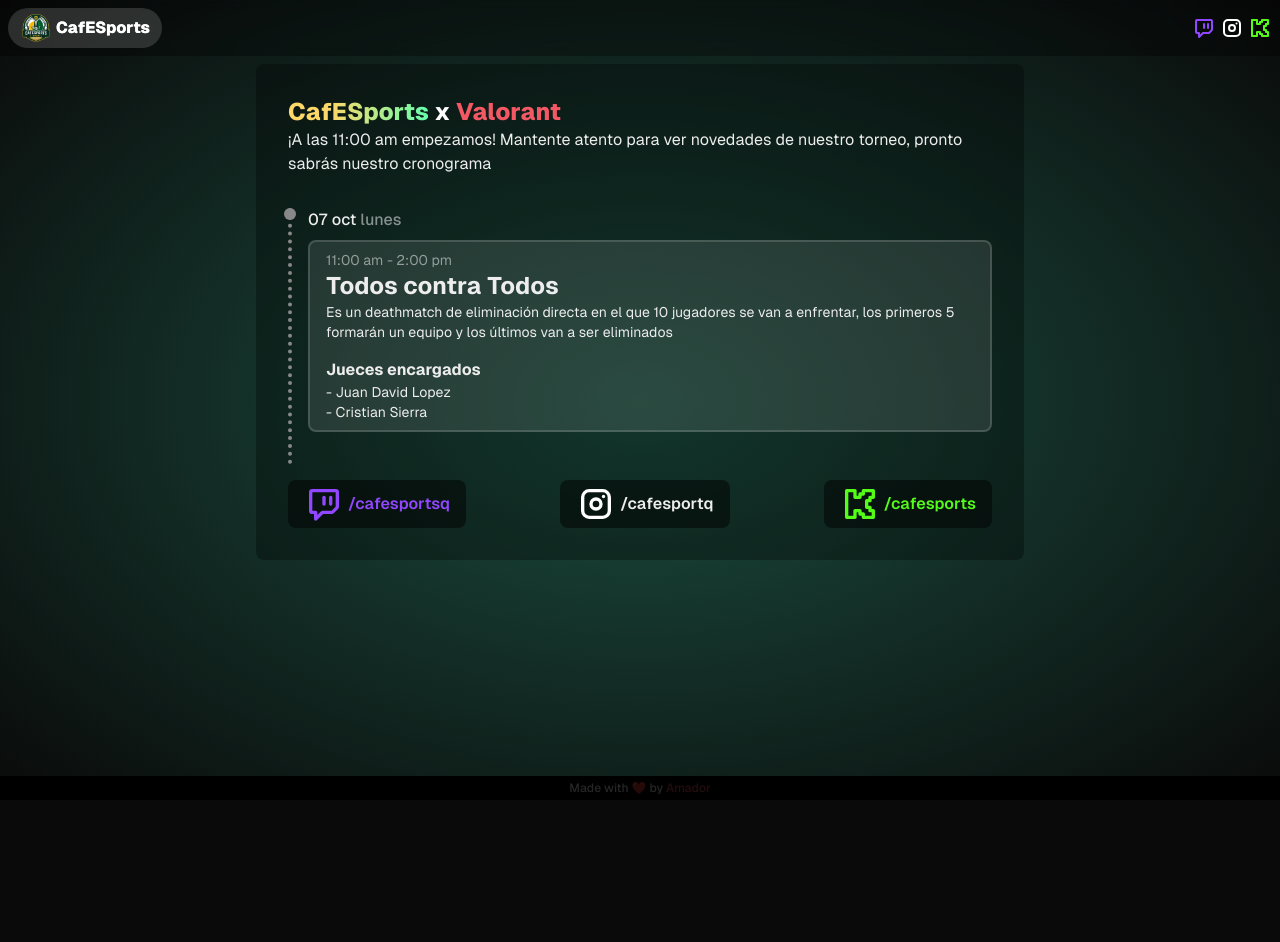
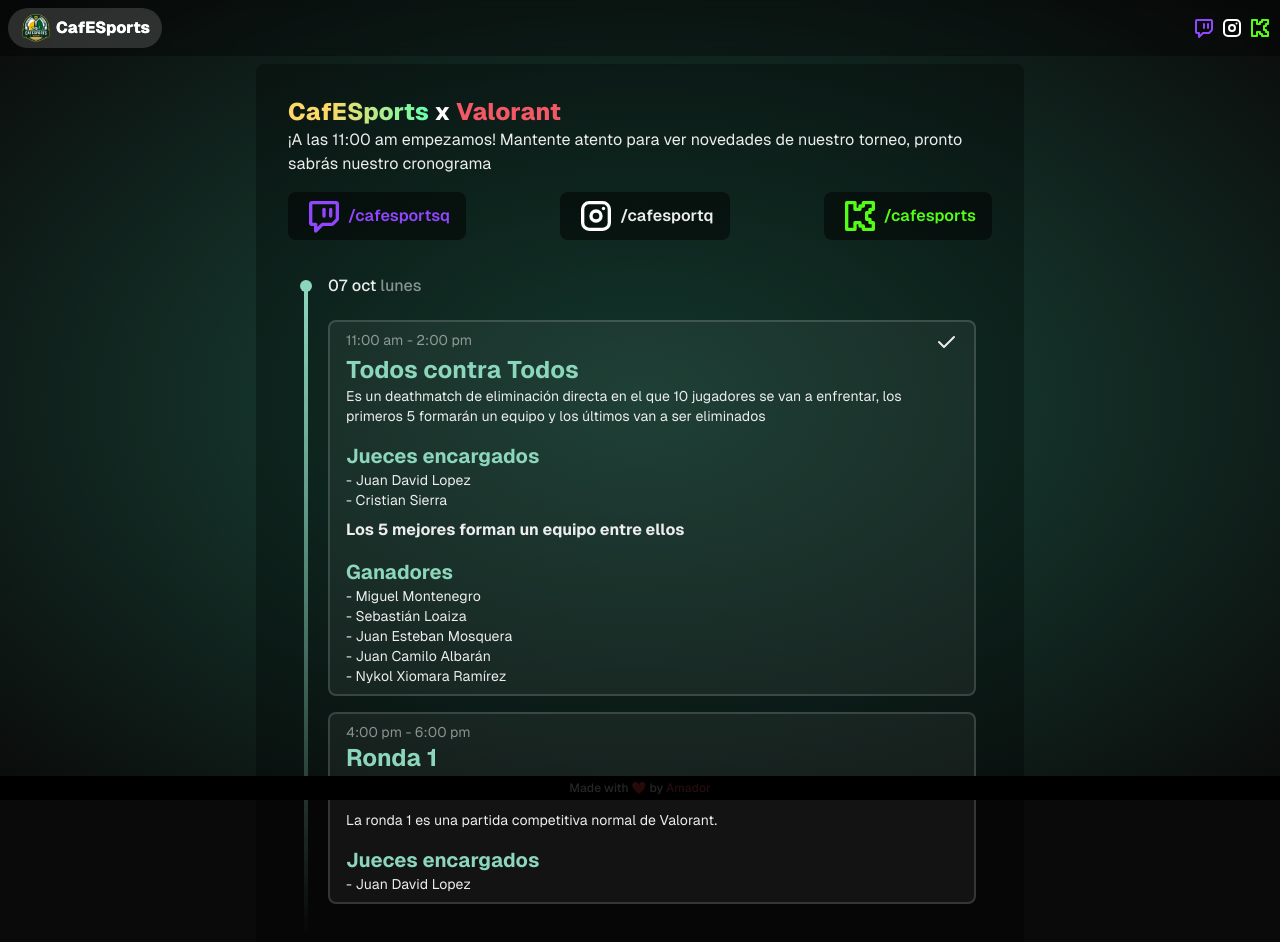
Before and after one commit to odiador/cafesports, a Next.js app: page /valorant in a window 1280 px wide. Shown: the top 942 px of the page. Before the commit the page ends 800 px from the top, so only its background shows below. Built offline with nearby package versions, Linux system fonts and the light colour scheme.

Commit message:
Update calendar :)

```diff
--- a/app/valorant/page.tsx
+++ b/app/valorant/page.tsx
@@ -16,7 +16,6 @@
                     <strong className={`font-extrabold bg-clip-text text-transparent to-[#f45865] via-50% bg-[#f45865] from-[#ff9e9e]`}>{valorantInfo.title}</strong>
                 </p>
                 <p>{valorantInfo.description}</p>
-                <Cronograma/>
                 <div className="flex mt-4 gap-2 justify-between flex-col sm:flex-row items-center w-full">
                     <Link className="flex gap-1 items-center px-4 bg-black/50 py-1 group hover:scale-110 transition-all rounded-lg w-fit" href={"https://www.twitch.tv/cafesportsq"}>
                         <IconBrandTwitch className="text-[#9146ff] size-10 transition-all" />
@@ -31,6 +30,7 @@
                         <h1 className="text-[#53fd18] font-semibold">{"/cafesports"}</h1>
                     </Link>
                 </div>
+                <Cronograma />
             </motion.div>
         </motion.div>)
 }
--- a/components/ui/cronogram.tsx
+++ b/components/ui/cronogram.tsx
@@ -1,30 +1,89 @@
+import { IconCheck } from "@tabler/icons-react";
+
 const Cronograma = () => {
-    return (<div className="mt-8" key={"cronogram"}>
-        <CalendarItem
-            key={"deathmatch"}
-            date="07 oct"
-            description="Es un deathmatch de eliminación directa en el que 10 jugadores se van a enfrentar, los primeros 5 formarán un equipo y los últimos van a ser eliminados"
-            judges={["- Juan David Lopez", "- Cristian Sierra"]}
-            nameDate={"lunes"}
-            name={"Todos contra Todos"}
-            time={"11:00 am - 2:00 pm"} />
 
+    const infos = [
+        {
+            date: "07 oct",
+            nameDate: "lunes",
+            events: [
+                {
+                    key: "deathmatch",
+                    description: "Es un deathmatch de eliminación directa en el que 10 jugadores se van a enfrentar, los primeros 5 formarán un equipo y los últimos van a ser eliminados",
+                    judges: ["- Juan David Lopez", "- Cristian Sierra"],
+                    name: "Todos contra Todos",
+                    time: "11:00 am - 2:00 pm",
+                    ganadores: ["- Miguel Montenegro", "- Sebastián Loaiza", "- Juan Esteban Mosquera", "- Juan Camilo Albarán", "- Nykol Xiomara Ramírez"],
+                    details: "Los 5 mejores forman un equipo entre ellos"
+                },
+                {
+                    key: "round1",
+                    description: "La ronda 1 es una partida competitiva normal de Valorant.",
+                    vs: "#5 Hilen vs #9 Hollow",
+                    judges: ["- Juan David Lopez"],
+                    name: "Ronda 1",
+                    time: "4:00 pm - 6:00 pm",
+                    played: false,
+                }
+            ]
+        },
+    ]
+
+    return (<div className="mt-8 p-4">
+        {infos.map(item => <CalendarItem
+            key={item.date}
+            nameDate={item.nameDate}
+            date={item.date}
+            events={item.events} />
+        )}
     </div>);
 }
 
 export default Cronograma;
 
-const CalendarItem = ({ date, nameDate, description, judges, name, time }: { date: string, nameDate: string, description: string, judges: string[], name: string, time: string }) => {
-    return <div className="gap-2 flex flex-col pb-8 border-l-[4px] border-dotted border-[#888] pl-4 relative after:content-[''] after:absolute after:-left-2 after:-top-0 after:size-3 after:bg-[#888] after:rounded-full">
-        <h1 className="font-medium">{date} <strong className="font-medium text-white/50">{nameDate}</strong></h1>
-        <div className="w-full bg-white/10 rounded-lg border-2 border-white/15 hover:border-white/30 transition-colors  px-4 py-2">
-            <h1 className="text-sm font-normal text-white/50">{time}</h1>
-            <h1 className="text-2xl font-bold">{name}</h1>
-            <h1 className="text-sm font-normal">{description}</h1>
-            <h1 className="mt-4 text-md font-bold">{"Jueces encargados"}</h1>
-            {judges.map(juez => {
-                return <h1 key={juez} className="text-sm font-normal">{juez}</h1>
-            })}
+const CalendarItem = ({ date, nameDate, events }: {
+    date: string, nameDate: string, events: {
+        key: string;
+        description: string;
+        judges: string[];
+        name: string;
+        time: string;
+        vs?: string;
+        ganadores?: string[];
+        details?: string;
+    }[]
+}) => {
+    return (
+        <div className="flex gap-1" key={date}>
+            <div className="h-auto w-fit">
+                <div className="w-1 h-full flex items-center justify-center bg-gradient-to-b from-[#8cd6bc] to-transparent relative  after:content-[''] after:absolute after:-left-1 after:-top-2 after:size-3 after:bg-[#8cd6bc] after:rounded-full" />
+            </div>
+            <div className="grow gap-2 flex flex-col pb-8 pl-4 relative">
+                <h1 className="relative -top-3.5 font-medium">{date} <strong className="font-medium text-white/50">{nameDate}</strong></h1>
+                <div className="flex flex-col gap-4">
+                    {events.map(e => {
+                        return (<div className="w-full bg-white/5 hover:bg-white/10 duration-700 rounded-lg border-2 border-white/15 hover:border-white/30 transition-colors px-4 py-2"
+                            key={e.key}>
+                            <div className="flex justify-between">
+                                <h1 className="text-sm font-normal text-white/50">{e.time}</h1>
+                                {e.ganadores && e.ganadores.length != 0 && <IconCheck />}
+                            </div>
+                            <h1 className="text-2xl font-bold text-[#8cd6bc]">{e.name}</h1>
+                            {e.vs && (<h1 className="mb-2 text-xl font-bold">{e.vs}</h1>)}
+                            <h1 className="text-sm font-normal">{e.description}</h1>
+                            <h1 className="mt-4 text-xl text-[#8cd6bc] font-bold">{"Jueces encargados"}</h1>
+                            {e.judges.map(juez => {
+                                return <h1 key={juez + e.key} className="text-sm font-normal">{juez}</h1>
+                            })}
+                            {e.details && <h1 className="font-bold text-md my-2">{`${e.details}`}</h1>}
+                            {e.ganadores && e.ganadores.length != 0 && <h1 className="mt-4 text-xl text-[#8cd6bc] font-bold">{"Ganadores"}</h1>}
+                            {e.ganadores && e.ganadores.map(ganador => {
+                                return <h1 key={ganador + e.key} className="text-sm font-normal">{ganador}</h1>
+                            })}
+                        </div>);
+                    })}
+                </div>
+            </div>
         </div>
-    </div>;
+    );
 }
```
